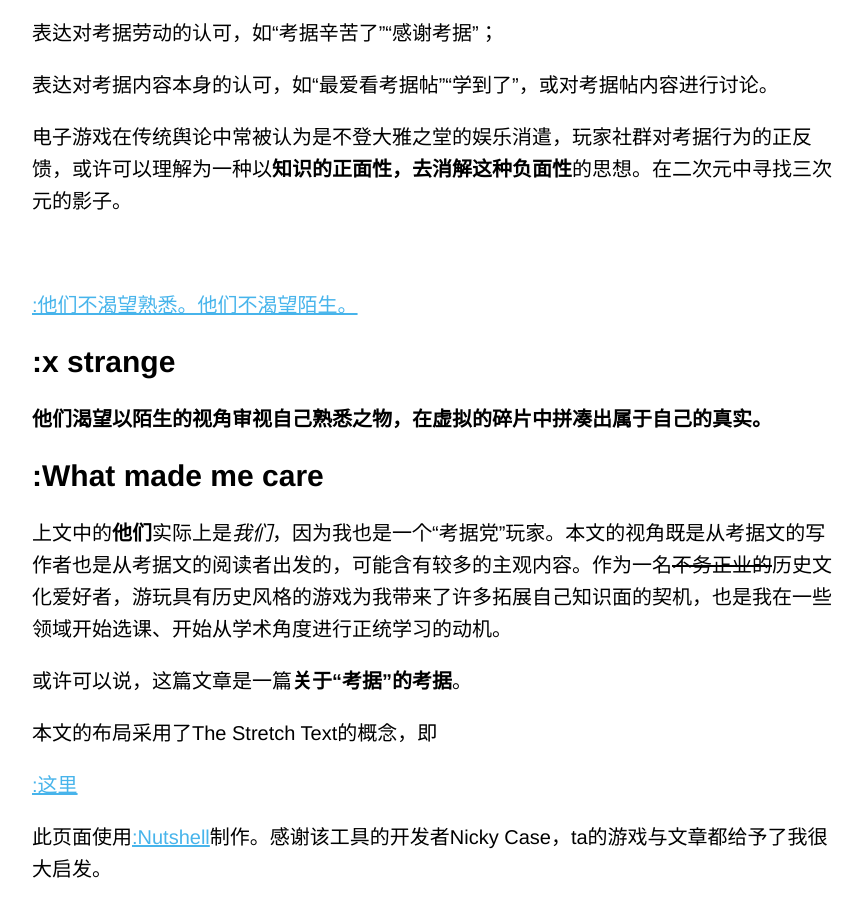
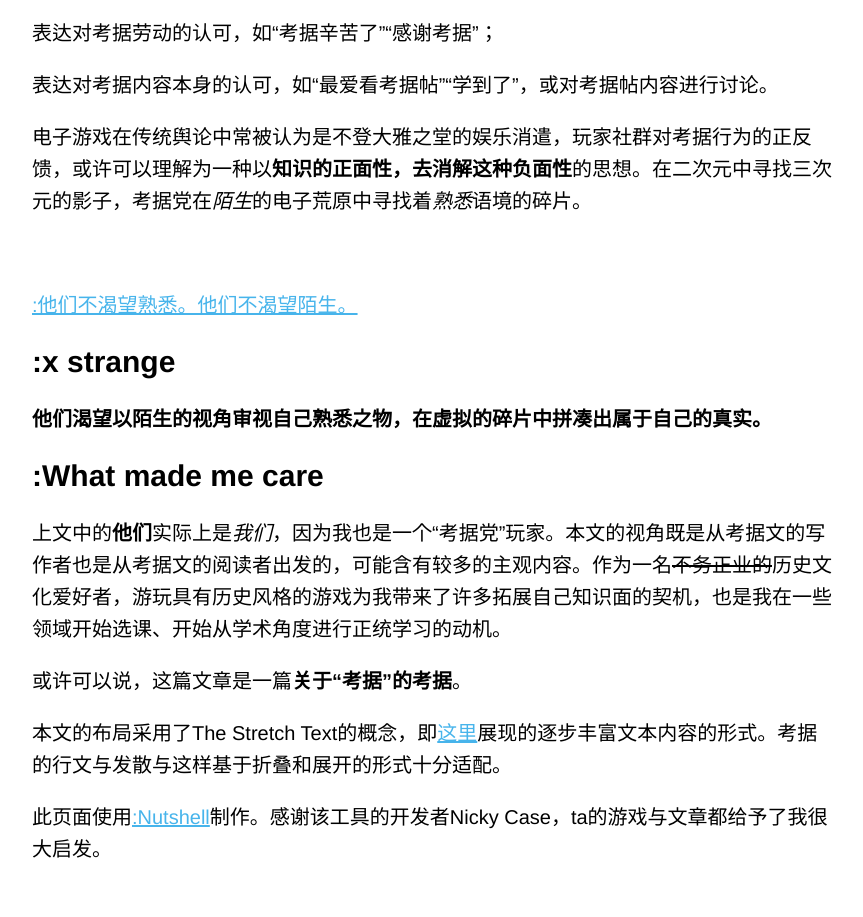
Before and after one commit to parallel1416/cultural-scavengers, a plain HTML site: page scavengers.html in a window 1280 px wide. Shown: the part 1971-2888 px from the top of the page, without its empty margins (208-1071 px from the left). Drawn offline with Linux system fonts and the light colour scheme.

Commit message:
Update scavengers.html

```diff
--- a/scavengers.html
+++ b/scavengers.html
@@ -44,7 +44,7 @@
 	<p>表达赞赏作者的评论，如“太强了”“大佬”：体现玩家对于知识的较高评价；</p>
 	<p>表达对考据劳动的认可，如“考据辛苦了”“感谢考据”；</p>
 	<p>表达对考据内容本身的认可，如“最爱看考据帖”“学到了”，或对考据帖内容进行讨论。</p>
-	<p>电子游戏在传统舆论中常被认为是不登大雅之堂的娱乐消遣，玩家社群对考据行为的正反馈，或许可以理解为一种以<strong>知识的正面性，去消解这种负面性</strong>的思想。在二次元中寻找三次元的影子。</p>
+	<p>电子游戏在传统舆论中常被认为是不登大雅之堂的娱乐消遣，玩家社群对考据行为的正反馈，或许可以理解为一种以<strong>知识的正面性，去消解这种负面性</strong>的思想。在二次元中寻找三次元的影子，考据党在<em>陌生</em>的电子荒原中寻找着<em>熟悉</em>语境的碎片。</p>
 
 	<br>
 <p><a href="#strange">:他们不渴望熟悉。他们不渴望陌生。</a></p>
@@ -53,8 +53,7 @@
 <h2 id="-what-made-me-care">:What made me care</h2>
 	<p>上文中的<strong>他们</strong>实际上是<em>我们</em>，因为我也是一个“考据党”玩家。本文的视角既是从考据文的写作者也是从考据文的阅读者出发的，可能含有较多的主观内容。作为一名<del>不务正业的</del>历史文化爱好者，游玩具有历史风格的游戏为我带来了许多拓展自己知识面的契机，也是我在一些领域开始选课、开始从学术角度进行正统学习的动机。</p>
 	<p>或许可以说，这篇文章是一篇<strong>关于“考据”的考据</strong>。</p>
-	<p>本文的布局采用了The Stretch Text的概念，即</p>
-	<p><a href="elements.html#nut">:这里</a></p>
+	<p>本文的布局采用了The Stretch Text的概念，即<a href="https://www.telescopictext.org/text/KPx0nlXlKTciC">这里</a>展现的逐步丰富文本内容的形式。考据的行文与发散与这样基于折叠和展开的形式十分适配。</p>
 <p>此页面使用<a href="https://ncase.me/nutshell/#whatisnutshell">:Nutshell</a>制作。感谢该工具的开发者Nicky Case，ta的游戏与文章都给予了我很大启发。</p>
 
 </body>
```
